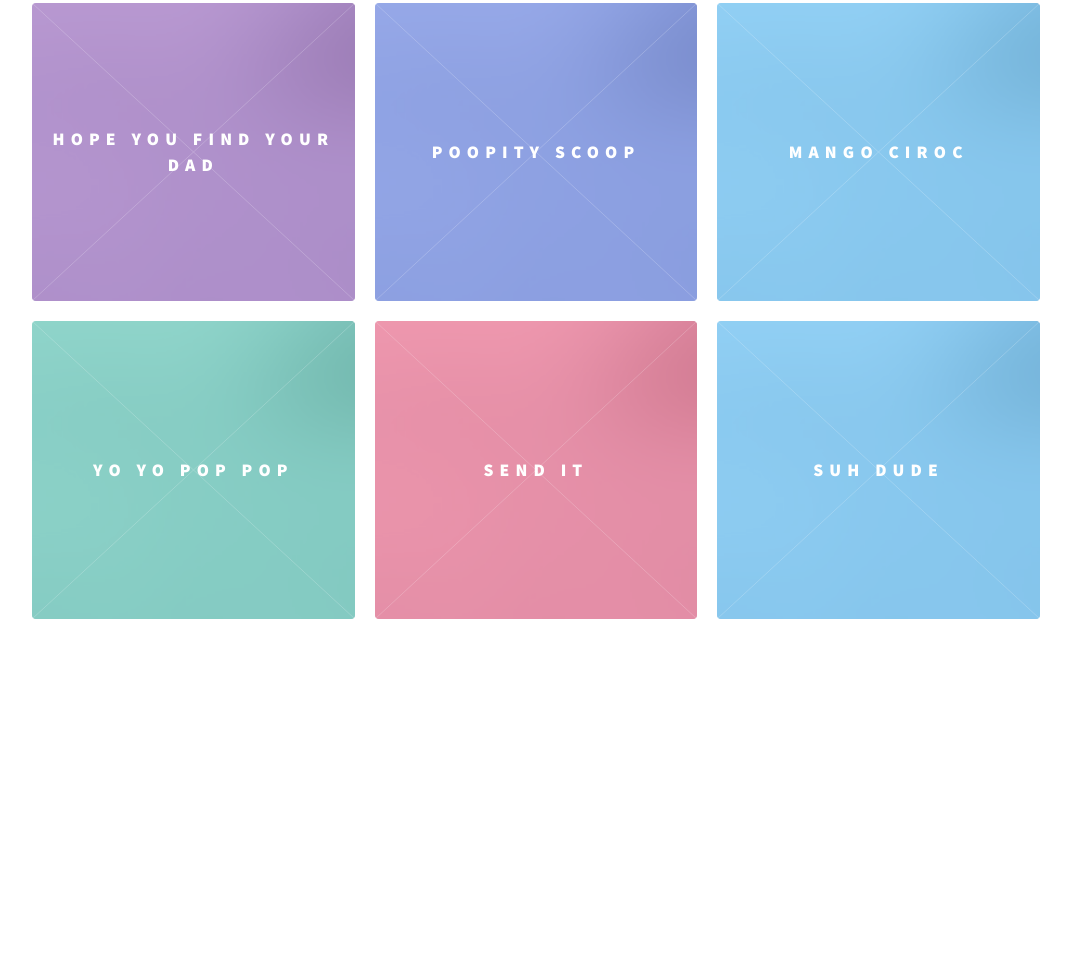
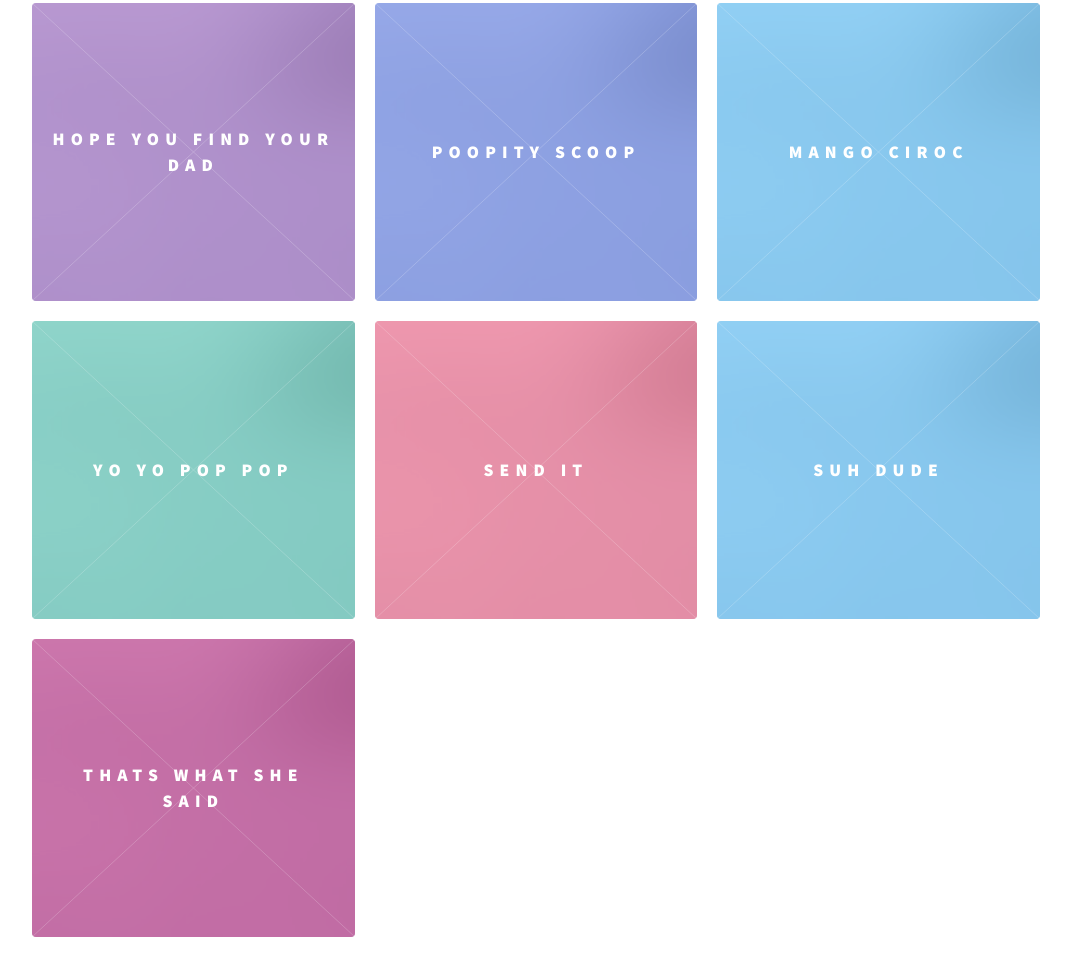
Before and after one commit to davebokil/soundboard, a website: page public/index.html in a window 1280 px wide. Shown: the part 734-1709 px from the top of the page, without its empty margins (104-1175 px from the left). Before the commit the page ends 1449 px from the top, so only its background shows below. Drawn offline with Linux system fonts and the light colour scheme.

Commit message:
she said

```diff
--- a/public/index.html
+++ b/public/index.html
@@ -21,6 +21,7 @@
     <audio id="send" src="assets/audio/sendit.mp3"></audio>
     <audio id="delaneykur" src="assets/audio/delaneykur.mp3"></audio>
     <audio id="suh" src="assets/audio/suh.mp3"></audio>
+    <audio id="shesaid" src="assets/audio/shesaid.mp3"></audio>
     <!-- Wrapper -->
     <div id="wrapper">
         <!-- Main -->
@@ -127,6 +128,14 @@
                             <h2>SUH DUDE</h2>
                         </a>
                     </article>
+                    <article class="style4">
+                        <span class="image">
+                            <img src="assets/images/pic05.jpg" alt="" />
+                        </span>
+                        <a onclick="document.getElementById('shesaid').play()">
+                            <h2>THATS WHAT SHE SAID</h2>
+                        </a>
+                    </article>
                     <!-- <article class="style6">
                         <span class="image">
 													<img src="assets/images/pic11.jpg" alt="" />
```
Also changed, not shown: 2 other files.
